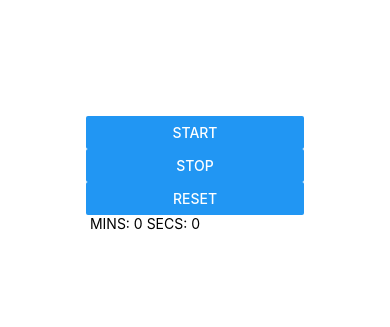
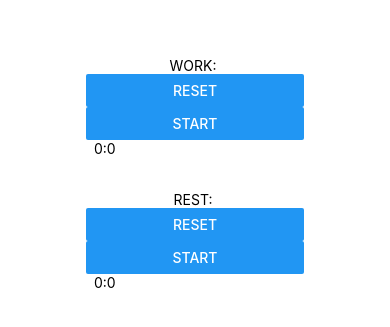
Before and after one commit to jkuzmanovik/pomodoro-timer, a React Native app: screen / in a window 390 px wide. Shown: the part 231-558 px from the top of the page. Built offline with nearby package versions, Linux system fonts and the light colour scheme.

Commit message:
working prototype

```diff
--- a/App.js
+++ b/App.js
@@ -1,12 +1,15 @@
 import React from 'react';
 import { StyleSheet, Text, View } from 'react-native';
-import Timer from './components/counter'
+import Counter from './components/counter'
 
 export default class App extends React.Component {
   render() {
     return (
       <View style={styles.container}>
-        <Timer />
+        <Text> WORK:  </Text>
+        <Counter />
+        <Text> REST:  </Text>
+        <Counter />
       </View>
     );
   }
--- a/components/counter.js
+++ b/components/counter.js
@@ -12,7 +12,6 @@ export default class Counter extends React.Component{
         }
     }
     updateMins = (mins) => { this.setState({mins}) }
-
     updateSecs = (secs) => { this.setState({secs}) }
 
     render(){
@@ -20,6 +19,7 @@ export default class Counter extends React.Component{
             <View>
                 <Timer mins = {this.state.mins - '0'} secs = {this.state.secs - '0'} />
                 <Input changeMins= {this.updateMins} changeSecs = {this.updateSecs} mins = {this.state.mins} secs={this.state.secs}/>
+
             </View>
         )
     }
--- a/components/timer.js
+++ b/components/timer.js
@@ -5,7 +5,9 @@ export default class Timer extends React.Component{
     constructor(props){
         super(props)
         this.state = {
-            fullTime: this.props.secs + (this.props.mins * 60)
+            fullTime: this.props.secs + (this.props.mins * 60),
+            show: props.show,
+            showButton: false,
     }
 }
     resetCounter = () => {
@@ -18,6 +20,7 @@ export default class Timer extends React.Component{
     stopCounter = () => {
          clearInterval(this.interval)
          this.interval = null
+         this.setState(prevState => ({...prevState}))
         }
 
 
@@ -27,32 +30,31 @@ export default class Timer extends React.Component{
     }
     count = () => {
         if(this.state.fullTime !== 0)
-        this.setState(prevState =>( {
-            fullTime: prevState.fullTime - 1
-             })
-         )
+            this.setState(prevState =>( {
+                fullTime: prevState.fullTime - 1
+                })
+            )
+    }
+
+    componentDidMount() {
+        this.startCounter
     }
 
     componentWillReceiveProps(nextProps){
         this.setState({
-            fullTime: nextProps.secs + (nextProps.mins * 60)
+            fullTime: nextProps.secs + (nextProps.mins * 60),
+            show: nextProps.show
         })
     }
 
     render(){
         return (
             <View>
-                <Button title='start' onPress = { this.startCounter} />
-                <Button title='stop' onPress = { this.stopCounter} />
                 <Button title='reset' onPress = { this.resetCounter} />
-               <Text> MINS: {Math.floor(this.state.fullTime / 60)} SECS: {this.state.fullTime % 60} </Text>
-
+                     {this.interval &&  <Button title='stop' onPress = { this.stopCounter} /> }
+                     {!this.interval &&  <Button title='start' onPress = { this.startCounter} />}
+               <Text>  {Math.floor(this.state.fullTime / 60)}:{this.state.fullTime % 60} </Text>
             </View>
         )
     }
-
-
-
-
-
 }
```
